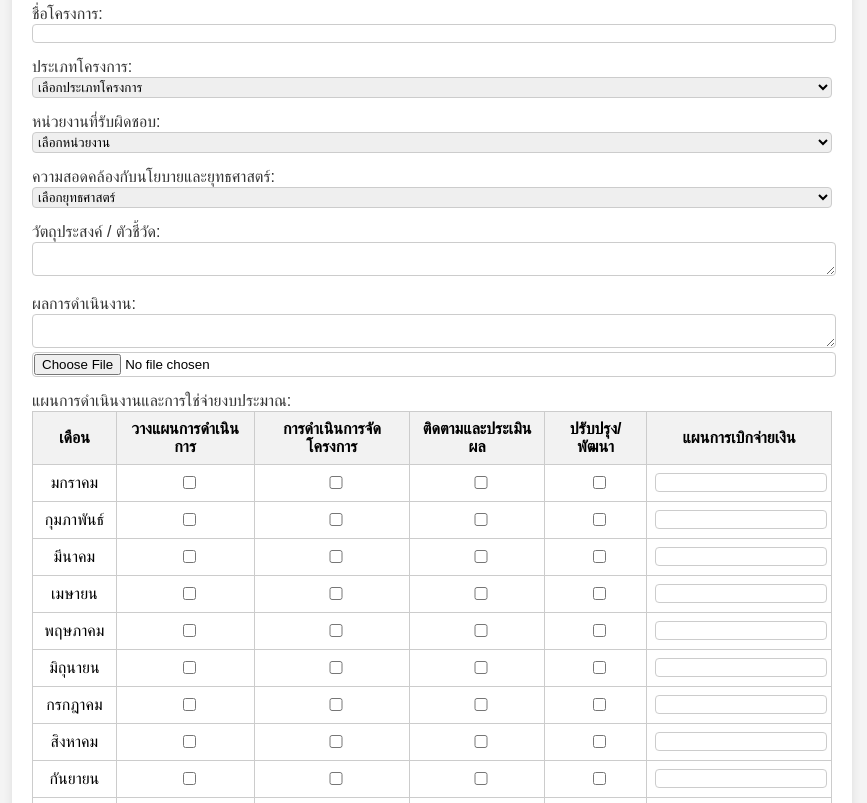
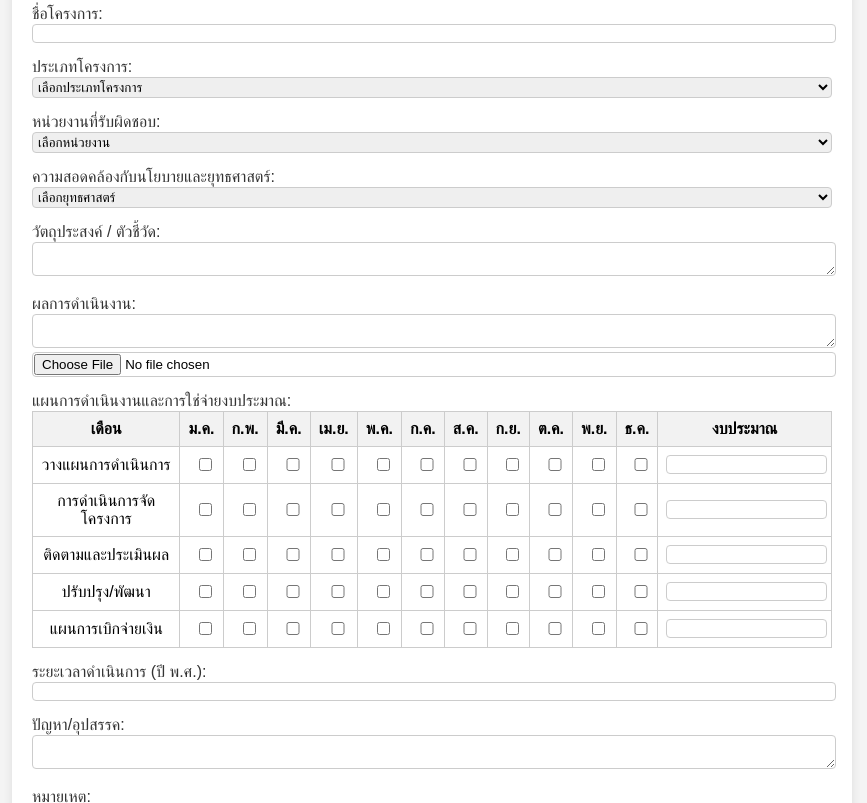
Before and after one commit to owmowm1524/FDA-Dashboard, a website: page form.html in a window 1280 px wide. Shown: the part 145-948 px from the top of the page, without its empty margins (208-1075 px from the left). Drawn offline with Linux system fonts and the light colour scheme.

Commit message:
Update form.html

```diff
--- a/form.html
+++ b/form.html
@@ -89,109 +89,95 @@
                     <thead>
                         <tr>
                             <th>เดือน</th>
-                            <th>วางแผนการดำเนินการ</th>
-                            <th>การดำเนินการจัดโครงการ</th>
-                            <th>ติดตามและประเมินผล</th>
-                            <th>ปรับปรุง/พัฒนา</th>
-                            <th>แผนการเบิกจ่ายเงิน</th>
+                            <th>ม.ค.</th>
+                            <th>ก.พ.</th>
+                            <th>มี.ค.</th>
+                            <th>เม.ย.</th>
+                            <th>พ.ค.</th>
+                            <th>ก.ค.</th>
+                            <th>ส.ค.</th>
+                            <th>ก.ย.</th>
+                            <th>ต.ค.</th>
+                            <th>พ.ย.</th>
+                            <th>ธ.ค.</th>
+                            <th>งบประมาณ</th>
                         </tr>
                     </thead>
                     <tbody>
                         <tr>
-                            <td>มกราคม</td>
+                            <td>วางแผนการดำเนินการ</td>
                             <td><input type="checkbox" name="planJan"></td>
                             <td><input type="checkbox" name="executeJan"></td>
                             <td><input type="checkbox" name="evaluateJan"></td>
                             <td><input type="checkbox" name="improveJan"></td>
+                            <td><input type="checkbox" name="improveJan"></td>
+                            <td><input type="checkbox" name="improveJan"></td>
+                            <td><input type="checkbox" name="improveJan"></td>
+                            <td><input type="checkbox" name="improveJan"></td>
+                            <td><input type="checkbox" name="improveJan"></td>
+                            <td><input type="checkbox" name="improveJan"></td>
+                            <td><input type="checkbox" name="improveJan"></td>
                             <td><input type="number" name="budgetJan"></td>
                         </tr>
                         <tr>
-                            <td>กุมภาพันธ์</td>
-                            <td><input type="checkbox" name="planFeb"></td>
-                            <td><input type="checkbox" name="executeFeb"></td>
-                            <td><input type="checkbox" name="evaluateFeb"></td>
-                            <td><input type="checkbox" name="improveFeb"></td>
-                            <td><input type="number" name="budgetFeb"></td>
+                            <td>การดำเนินการจัดโครงการ</td>
+                            <td><input type="checkbox" name="planJan"></td>
+                            <td><input type="checkbox" name="executeJan"></td>
+                            <td><input type="checkbox" name="evaluateJan"></td>
+                            <td><input type="checkbox" name="improveJan"></td>
+                            <td><input type="checkbox" name="improveJan"></td>
+                            <td><input type="checkbox" name="improveJan"></td>
+                            <td><input type="checkbox" name="improveJan"></td>
+                            <td><input type="checkbox" name="improveJan"></td>
+                            <td><input type="checkbox" name="improveJan"></td>
+                            <td><input type="checkbox" name="improveJan"></td>
+                            <td><input type="checkbox" name="improveJan"></td>
+                            <td><input type="number" name="budgetJan"></td>
                         </tr>
                         <tr>
-                            <td>มีนาคม</td>
-                            <td><input type="checkbox" name="planMar"></td>
-                            <td><input type="checkbox" name="executeMar"></td>
-                            <td><input type="checkbox" name="evaluateMar"></td>
-                            <td><input type="checkbox" name="improveMar"></td>
-                            <td><input type="number" name="budgetMar"></td>
+                            <td>ติดตามและประเมินผล</td>
+                            <td><input type="checkbox" name="planJan"></td>
+                            <td><input type="checkbox" name="executeJan"></td>
+                            <td><input type="checkbox" name="evaluateJan"></td>
+                            <td><input type="checkbox" name="improveJan"></td>
+                            <td><input type="checkbox" name="improveJan"></td>
+                            <td><input type="checkbox" name="improveJan"></td>
+                            <td><input type="checkbox" name="improveJan"></td>
+                            <td><input type="checkbox" name="improveJan"></td>
+                            <td><input type="checkbox" name="improveJan"></td>
+                            <td><input type="checkbox" name="improveJan"></td>
+                            <td><input type="checkbox" name="improveJan"></td>
+                            <td><input type="number" name="budgetJan"></td>
                         </tr>
                         <tr>
-                            <td>เมษายน</td>
-                            <td><input type="checkbox" name="planApr"></td>
-                            <td><input type="checkbox" name="executeApr"></td>
-                            <td><input type="checkbox" name="evaluateApr"></td>
-                            <td><input type="checkbox" name="improveApr"></td>
-                            <td><input type="number" name="budgetApr"></td>
+                            <td>ปรับปรุง/พัฒนา</td>
+                            <td><input type="checkbox" name="planJan"></td>
+                            <td><input type="checkbox" name="executeJan"></td>
+                            <td><input type="checkbox" name="evaluateJan"></td>
+                            <td><input type="checkbox" name="improveJan"></td>
+                            <td><input type="checkbox" name="improveJan"></td>
+                            <td><input type="checkbox" name="improveJan"></td>
+                            <td><input type="checkbox" name="improveJan"></td>
+                            <td><input type="checkbox" name="improveJan"></td>
+                            <td><input type="checkbox" name="improveJan"></td>
+                            <td><input type="checkbox" name="improveJan"></td>
+                            <td><input type="checkbox" name="improveJan"></td>
+                            <td><input type="number" name="budgetJan"></td>
                         </tr>
                         <tr>
-                            <td>พฤษภาคม</td>
-                            <td><input type="checkbox" name="planMay"></td>
-                            <td><input type="checkbox" name="executeMay"></td>
-                            <td><input type="checkbox" name="evaluateMay"></td>
-                            <td><input type="checkbox" name="improveMay"></td>
-                            <td><input type="number" name="budgetMay"></td>
-                        </tr>
-                        <tr>
-                            <td>มิถุนายน</td>
-                            <td><input type="checkbox" name="planJun"></td>
-                            <td><input type="checkbox" name="executeJun"></td>
-                            <td><input type="checkbox" name="evaluateJun"></td>
-                            <td><input type="checkbox" name="improveJun"></td>
-                            <td><input type="number" name="budgetJun"></td>
-                        </tr>
-                        <tr>
-                            <td>กรกฎาคม</td>
-                            <td><input type="checkbox" name="planJul"></td>
-                            <td><input type="checkbox" name="executeJul"></td>
-                            <td><input type="checkbox" name="evaluateJul"></td>
-                            <td><input type="checkbox" name="improveJul"></td>
-                            <td><input type="number" name="budgetJul"></td>
-                        </tr>
-                        <tr>
-                            <td>สิงหาคม</td>
-                            <td><input type="checkbox" name="planAug"></td>
-                            <td><input type="checkbox" name="executeAug"></td>
-                            <td><input type="checkbox" name="evaluateAug"></td>
-                            <td><input type="checkbox" name="improveAug"></td>
-                            <td><input type="number" name="budgetAug"></td>
-                        </tr>
-                        <tr>
-                            <td>กันยายน</td>
-                            <td><input type="checkbox" name="planSep"></td>
-                            <td><input type="checkbox" name="executeSep"></td>
-                            <td><input type="checkbox" name="evaluateSep"></td>
-                            <td><input type="checkbox" name="improveSep"></td>
-                            <td><input type="number" name="budgetSep"></td>
-                        </tr>
-                        <tr>
-                            <td>ตุลาคม</td>
-                            <td><input type="checkbox" name="planOct"></td>
-                            <td><input type="checkbox" name="executeOct"></td>
-                            <td><input type="checkbox" name="evaluateOct"></td>
-                            <td><input type="checkbox" name="improveOct"></td>
-                            <td><input type="number" name="budgetOct"></td>
-                        </tr>
-                        <tr>
-                            <td>พฤศจิกายน</td>
-                            <td><input type="checkbox" name="planNov"></td>
-                            <td><input type="checkbox" name="executeNov"></td>
-                            <td><input type="checkbox" name="evaluateNov"></td>
-                            <td><input type="checkbox" name="improveNov"></td>
-                            <td><input type="number" name="budgetNov"></td>
-                        </tr>
-                        <tr>
-                            <td>ธันวาคม</td>
-                            <td><input type="checkbox" name="planDec"></td>
-                            <td><input type="checkbox" name="executeDec"></td>
-                            <td><input type="checkbox" name="evaluateDec"></td>
-                            <td><input type="checkbox" name="improveDec"></td>
-                            <td><input type="number" name="budgetDec"></td>
+                            <td>แผนการเบิกจ่ายเงิน</td>
+                            <td><input type="checkbox" name="planJan"></td>
+                            <td><input type="checkbox" name="executeJan"></td>
+                            <td><input type="checkbox" name="evaluateJan"></td>
+                            <td><input type="checkbox" name="improveJan"></td>
+                            <td><input type="checkbox" name="improveJan"></td>
+                            <td><input type="checkbox" name="improveJan"></td>
+                            <td><input type="checkbox" name="improveJan"></td>
+                            <td><input type="checkbox" name="improveJan"></td>
+                            <td><input type="checkbox" name="improveJan"></td>
+                            <td><input type="checkbox" name="improveJan"></td>
+                            <td><input type="checkbox" name="improveJan"></td>
+                            <td><input type="number" name="budgetJan"></td>
                         </tr>
                         <!-- Add more months as needed -->
                     </tbody>
```
